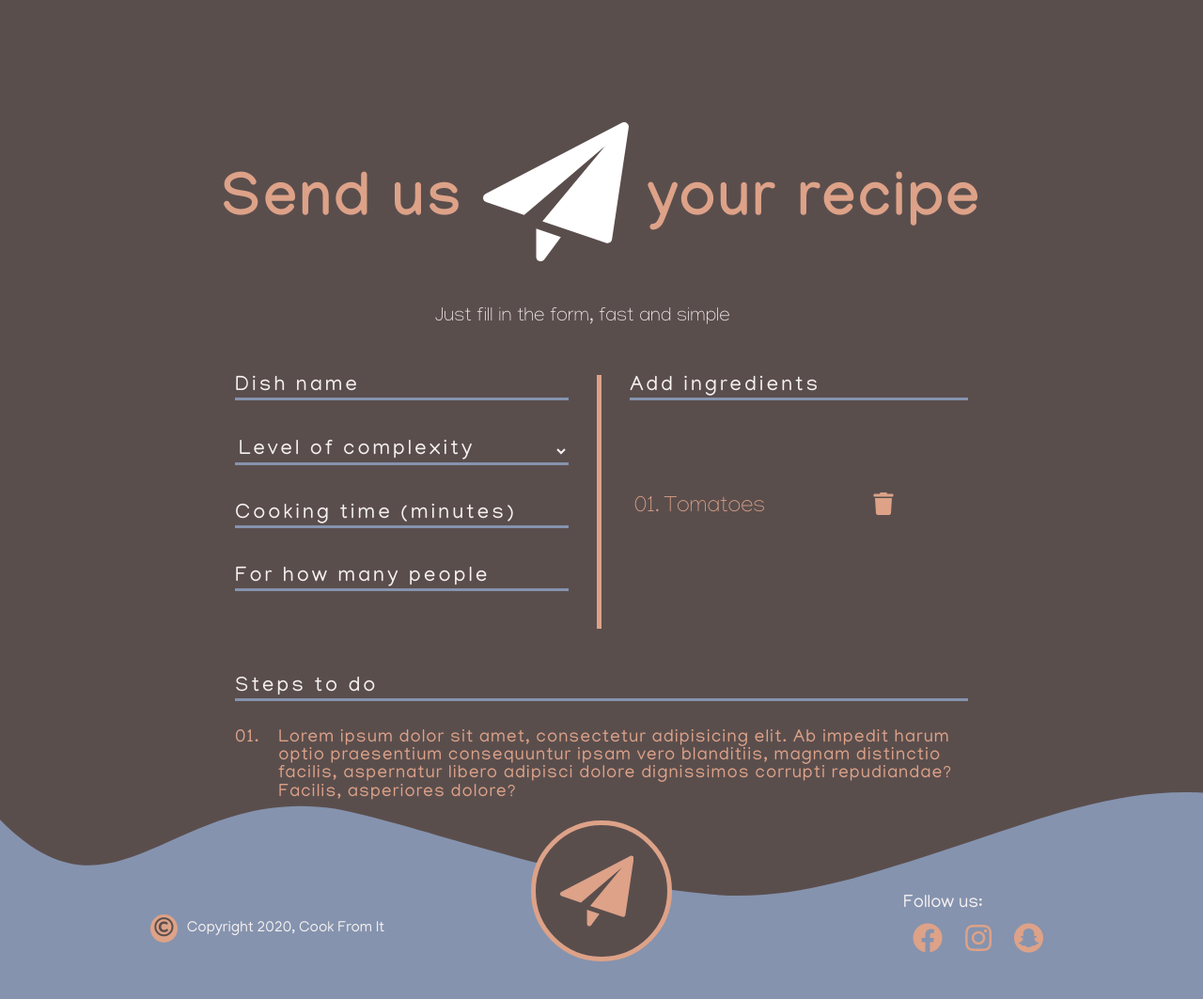
After one commit to explodgf/cookfromit, a PHP site: page /send_recipe.php in a window 1280 px wide. The commit adds this page. Shown: the whole page at 94% size. Run offline with PHP 8.4, Linux system fonts and the light colour scheme; some libraries are stand-ins or nearby versions.

Commit message:
Page send recipe style created

```diff
--- /dev/null
+++ b/css/sass/pages/_sendrecipe.scss
@@ -0,0 +1,221 @@
+.send-recipe-container {
+    width: 100%;
+    height: 100%;
+    margin: 0 auto !important;
+    padding-top: 110px !important;
+    .send-recipe {
+        .center-box {
+            margin: 0 auto !important;
+            height: auto;
+            width: 840px;
+            position: relative;
+            .title {
+                display: flex;
+                justify-content: center;
+                align-items: center;
+                h1 {
+                    font-size: 4em;
+                    text-align: center;
+                    font-family: 'Manjari', sans-serif;
+                    padding-bottom: 20px !important;
+                    color: #DDA288;
+                    letter-spacing: 3px;
+                }
+                img {
+                    margin-bottom: 50px !important;
+                    padding: 20px;
+                }
+            }
+            .subtitle {
+                display: flex;
+                justify-content: center;
+                align-items: center;
+                margin-top: -20px !important;
+                padding-right: 40px;
+                padding-bottom: 50px;
+                h2 {
+                    font-size: 1.3em;
+                    font-family: 'Manjari', sans-serif;
+                    font-weight: 100;
+                    color: #F5F1F1;
+                    flex-wrap: wrap;
+                }
+            }
+            form {
+                input[type="text"] {
+                    background: none;
+                    height: auto;
+                    width: 100%;
+                    margin-bottom: 40px;
+                    font-family: 'Manjari', sans-serif;
+                    font-size: 1.4em;
+                    letter-spacing: 3px;
+                    color: #F5F1F1;
+                    border: none;
+                    border-bottom: 3px solid #8593ae;
+                    outline: none;
+                    &::placeholder {
+                        color: #F5F1F1;
+                    }
+                }
+                .select {
+                    background: none;
+                    height: auto;
+                    width: 100%;
+                    margin-bottom:40px;
+                    font-family: 'Manjari', sans-serif;
+                    font-size: 1.4em;
+                    letter-spacing: 3px;
+                    color: #F5F1F1;
+                    border: none;
+                    border-bottom: 3px solid #8593ae;
+                    outline: none;
+                    & option {
+                        color: #8593ae;
+                        background: #DDA288;
+                        font-size: 0.9em;
+                        height: 40px;
+                    }
+                }
+                .form-box-top {
+                    height: auto;
+                    width: 100%;
+                    display: flex;
+                    .form-left, .form-right  {
+                        height: auto;
+                        width: 50%;
+                        padding: 0px 30px;
+                    }
+                    .form-left {
+                        border-right: 5px solid #DDA288;
+                    }
+                    .add-ingredients {
+                        width: 100%;
+                        height: auto;
+                        position: relative;
+                        .result {
+                            position: absolute;
+                            z-index: 999;
+                            top: 25px;
+                            left: 0;
+                            background: #8593ae;
+                            width: 100%;
+                            max-height: 80px;
+                            overflow-y: auto;
+                            p {
+                                margin: 0;
+                                padding: 10px;
+                                border-bottom: 1px solid #DDA288;
+                                border-top: none;
+                                cursor: pointer;
+                                font-family: 'Manjari', sans-serif;
+                                font-size: 1.2em;
+                                color: #F5F1F1;
+                                &:hover {
+                                    background: #DDA288;
+                                }
+                            }
+                        }
+                    }
+                    .ing-box {
+                        margin-top: 50px !important;
+                        height:auto;
+                        width: 100%;
+                        display: flex;
+                        flex-direction: column;
+                        justify-content: center;
+                        .ingredient {
+                            width: 80%;
+                            height: 50px;
+                            display: flex;
+                            justify-content: space-between;
+                            align-items: center;
+                            div {
+                                width: 50px;
+                                height: 100%;
+                                font-size: 1.5em;
+                                display: flex;
+                                justify-content: center;
+                                align-items: center;
+                                color: #DDA288;
+                                font-family: 'Manjari', sans-serif;
+                                font-weight: 100;
+                            }
+                            h2 {
+                                font-family: 'Manjari', sans-serif;
+                                font-weight: 100;
+                                color: #DDA288;
+                                font-size: 1.5em;
+                                width: 300px;
+                            }
+                            i {
+                                cursor: pointer;
+                                margin-bottom: 10px !important;
+                                &:hover {
+                                    transform: scale(1.2);
+                                    color: #8593ae;
+                                }
+                            }
+                        }
+                    }
+                }
+                .form-box-bottom {
+                    margin-top: 50px !important;
+                    position: relative;
+                    max-height: auto;
+                    width: 100%;
+                    padding: 0px 30px;
+                    .add-steps {
+                        margin-bottom: 10px;
+                    }
+                    .step-box {
+                        display: flex;
+                        width: 100%;
+                        height: auto;
+                        font-family: 'Manjari', sans-serif;
+                        font-size: 1.2em;
+                        letter-spacing: 1px;
+                        color: #DDA288;
+                        padding: 20px 0px;
+                        span {
+                            padding-right: 20px;
+                        }
+                    }
+                }
+                .button-box {
+                    height: auto;
+                    width: 100%;
+                    display: flex;
+                    justify-content: center;
+                    align-items: center;
+                    .submit-button {
+                        position: relative;
+                        z-index: 999;
+                        height: 150px;
+                        width: 150px;
+                        background: #5A4E4D;
+                        cursor: pointer;
+                        border-radius: 50%;
+                        border: 5px solid #DDA288;
+                        display: flex;
+                        justify-content: center;
+                        align-items: center;
+                        transition: 0.2s;
+                        margin-bottom: -80px;
+                        &:hover {
+                            transform: scale(1.1);
+                            svg {
+                                fill: #8593ae;
+                            }
+                            border-color: #8593ae;
+                        }
+                        svg {
+                            fill: #DDA288;
+                            margin-left: -10px;
+                        }
+                    }
+                }
+            }
+        }
+    }
+}
--- a/css/sass/styles.scss
+++ b/css/sass/styles.scss
@@ -13,3 +13,4 @@
 @import "pages/findrecipe";
 @import "pages/findtips";
 @import "pages/tipview";
+@import "pages/sendrecipe";
--- a/css/styles.css
+++ b/css/styles.css
@@ -1846,4 +1846,222 @@ li {
   fill: #8593ae;
 }
 
+.send-recipe-container {
+  width: 100%;
+  height: 100%;
+  margin: 0 auto !important;
+  padding-top: 110px !important;
+}
+.send-recipe-container .send-recipe .center-box {
+  margin: 0 auto !important;
+  height: auto;
+  width: 840px;
+  position: relative;
+}
+.send-recipe-container .send-recipe .center-box .title {
+  display: flex;
+  justify-content: center;
+  align-items: center;
+}
+.send-recipe-container .send-recipe .center-box .title h1 {
+  font-size: 4em;
+  text-align: center;
+  font-family: "Manjari", sans-serif;
+  padding-bottom: 20px !important;
+  color: #DDA288;
+  letter-spacing: 3px;
+}
+.send-recipe-container .send-recipe .center-box .title img {
+  margin-bottom: 50px !important;
+  padding: 20px;
+}
+.send-recipe-container .send-recipe .center-box .subtitle {
+  display: flex;
+  justify-content: center;
+  align-items: center;
+  margin-top: -20px !important;
+  padding-right: 40px;
+  padding-bottom: 50px;
+}
+.send-recipe-container .send-recipe .center-box .subtitle h2 {
+  font-size: 1.3em;
+  font-family: "Manjari", sans-serif;
+  font-weight: 100;
+  color: #F5F1F1;
+  flex-wrap: wrap;
+}
+.send-recipe-container .send-recipe .center-box form input[type=text] {
+  background: none;
+  height: auto;
+  width: 100%;
+  margin-bottom: 40px;
+  font-family: "Manjari", sans-serif;
+  font-size: 1.4em;
+  letter-spacing: 3px;
+  color: #F5F1F1;
+  border: none;
+  border-bottom: 3px solid #8593ae;
+  outline: none;
+}
+.send-recipe-container .send-recipe .center-box form input[type=text]::placeholder {
+  color: #F5F1F1;
+}
+.send-recipe-container .send-recipe .center-box form .select {
+  background: none;
+  height: auto;
+  width: 100%;
+  margin-bottom: 40px;
+  font-family: "Manjari", sans-serif;
+  font-size: 1.4em;
+  letter-spacing: 3px;
+  color: #F5F1F1;
+  border: none;
+  border-bottom: 3px solid #8593ae;
+  outline: none;
+}
+.send-recipe-container .send-recipe .center-box form .select option {
+  color: #8593ae;
+  background: #DDA288;
+  font-size: 0.9em;
+  height: 40px;
+}
+.send-recipe-container .send-recipe .center-box form .form-box-top {
+  height: auto;
+  width: 100%;
+  display: flex;
+}
+.send-recipe-container .send-recipe .center-box form .form-box-top .form-left, .send-recipe-container .send-recipe .center-box form .form-box-top .form-right {
+  height: auto;
+  width: 50%;
+  padding: 0px 30px;
+}
+.send-recipe-container .send-recipe .center-box form .form-box-top .form-left {
+  border-right: 5px solid #DDA288;
+}
+.send-recipe-container .send-recipe .center-box form .form-box-top .add-ingredients {
+  width: 100%;
+  height: auto;
+  position: relative;
+}
+.send-recipe-container .send-recipe .center-box form .form-box-top .add-ingredients .result {
+  position: absolute;
+  z-index: 999;
+  top: 25px;
+  left: 0;
+  background: #8593ae;
+  width: 100%;
+  max-height: 80px;
+  overflow-y: auto;
+}
+.send-recipe-container .send-recipe .center-box form .form-box-top .add-ingredients .result p {
+  margin: 0;
+  padding: 10px;
+  border-bottom: 1px solid #DDA288;
+  border-top: none;
+  cursor: pointer;
+  font-family: "Manjari", sans-serif;
+  font-size: 1.2em;
+  color: #F5F1F1;
+}
+.send-recipe-container .send-recipe .center-box form .form-box-top .add-ingredients .result p:hover {
+  background: #DDA288;
+}
+.send-recipe-container .send-recipe .center-box form .form-box-top .ing-box {
+  margin-top: 50px !important;
+  height: auto;
+  width: 100%;
+  display: flex;
+  flex-direction: column;
+  justify-content: center;
+}
+.send-recipe-container .send-recipe .center-box form .form-box-top .ing-box .ingredient {
+  width: 80%;
+  height: 50px;
+  display: flex;
+  justify-content: space-between;
+  align-items: center;
+}
+.send-recipe-container .send-recipe .center-box form .form-box-top .ing-box .ingredient div {
+  width: 50px;
+  height: 100%;
+  font-size: 1.5em;
+  display: flex;
+  justify-content: center;
+  align-items: center;
+  color: #DDA288;
+  font-family: "Manjari", sans-serif;
+  font-weight: 100;
+}
+.send-recipe-container .send-recipe .center-box form .form-box-top .ing-box .ingredient h2 {
+  font-family: "Manjari", sans-serif;
+  font-weight: 100;
+  color: #DDA288;
+  font-size: 1.5em;
+  width: 300px;
+}
+.send-recipe-container .send-recipe .center-box form .form-box-top .ing-box .ingredient i {
+  cursor: pointer;
+  margin-bottom: 10px !important;
+}
+.send-recipe-container .send-recipe .center-box form .form-box-top .ing-box .ingredient i:hover {
+  transform: scale(1.2);
+  color: #8593ae;
+}
+.send-recipe-container .send-recipe .center-box form .form-box-bottom {
+  margin-top: 50px !important;
+  position: relative;
+  max-height: auto;
+  width: 100%;
+  padding: 0px 30px;
+}
+.send-recipe-container .send-recipe .center-box form .form-box-bottom .add-steps {
+  margin-bottom: 10px;
+}
+.send-recipe-container .send-recipe .center-box form .form-box-bottom .step-box {
+  display: flex;
+  width: 100%;
+  height: auto;
+  font-family: "Manjari", sans-serif;
+  font-size: 1.2em;
+  letter-spacing: 1px;
+  color: #DDA288;
+  padding: 20px 0px;
+}
+.send-recipe-container .send-recipe .center-box form .form-box-bottom .step-box span {
+  padding-right: 20px;
+}
+.send-recipe-container .send-recipe .center-box form .button-box {
+  height: auto;
+  width: 100%;
+  display: flex;
+  justify-content: center;
+  align-items: center;
+}
+.send-recipe-container .send-recipe .center-box form .button-box .submit-button {
+  position: relative;
+  z-index: 999;
+  height: 150px;
+  width: 150px;
+  background: #5A4E4D;
+  cursor: pointer;
+  border-radius: 50%;
+  border: 5px solid #DDA288;
+  display: flex;
+  justify-content: center;
+  align-items: center;
+  transition: 0.2s;
+  margin-bottom: -80px;
+}
+.send-recipe-container .send-recipe .center-box form .button-box .submit-button:hover {
+  transform: scale(1.1);
+  border-color: #8593ae;
+}
+.send-recipe-container .send-recipe .center-box form .button-box .submit-button:hover svg {
+  fill: #8593ae;
+}
+.send-recipe-container .send-recipe .center-box form .button-box .submit-button svg {
+  fill: #DDA288;
+  margin-left: -10px;
+}
+
 /*# sourceMappingURL=styles.css.map */
--- /dev/null
+++ b/send_recipe.php
@@ -0,0 +1,7 @@
+<?php include_once 'config/init.php'; ?>
+
+<?php
+    $template = new Template('./templates/sendrecipe.php');
+
+    echo $template;
+?>
--- /dev/null
+++ b/templates/sendrecipe.php
@@ -0,0 +1,69 @@
+<?php include 'inc/header.php';?>
+<main class="main">
+    <div class="send-recipe-container">
+        <section class="send-recipe">
+            <div class="center-box">
+                <div class="title">
+                    <h1>Send us</h1>
+                        <img src="public/assets/communications-white.svg" alt="magnification-glass"/>
+                    <h1>your recipe</h1>
+                </div>
+                <div class="subtitle">
+                    <h2>Just fill in the form, fast and simple</h2>
+                </div>
+            </div>
+            <div class="center-box">
+                <form>
+                    <div class="form-box-top">
+                        <div class="form-left">
+                            <input type="text" autocomplete="off" placeholder="Dish name" />
+                            <select class="select">
+                                <option disabled selected>Level of complexity</option>
+                                <option>Easy</option>
+                                <option>Medium</option>
+                                <option>Hard</option>
+                            </select>
+                            <input type="text" autocomplete="off" placeholder="Cooking time (minutes)">
+                            <input type="text" autocomplete="off" placeholder="For how many people">
+                        </div>
+                        <div class="form-right">
+                            <div class="add-ingredients">
+                                <input type="text" autocomplete="off" placeholder="Add ingredients" />
+                                <div class="result" id="scroll">
+
+                                </div>
+                            </div>
+                            <div class="ing-box">
+                                <div class="ingredient">
+                                    <div>01.</div>
+                                    <h2>Tomatoes</h2>
+                                    <div class="trash"><i class="fas fa-trash"></i></div>
+                                </div>
+                            </div>
+                        </div>
+                    </div>
+                    <div class="form-box-bottom">
+                        <input type="text" autocomplete="off" placeholder="Steps to do" class="add-steps"/>
+                        <div class="step-box">
+                            <span>01.</span>
+                            <p>Lorem ipsum dolor sit amet, consectetur adipisicing elit. Ab impedit harum optio praesentium consequuntur ipsam vero blanditiis, magnam distinctio facilis, aspernatur libero adipisci dolore dignissimos corrupti repudiandae? Facilis, asperiores dolore?</p>
+                        </div>
+                    </div>
+                    <div class="button-box">
+                        <button class="submit-button" type="submit">
+                            <svg xmlns="http://www.w3.org/2000/svg" width="78.406" height="75.972" viewBox="0 0 58.406 55.972">
+                            <g id="communications" transform="translate(0 0)">
+                                <path id="Path_68" data-name="Path 68" class="cls-1" d="M8.75,17.612V28.9a1.824,1.824,0,0,0,3.3,1.08l6.6-8.985Z" transform="translate(12.544 25.248)"/>
+                                <path id="Path_69" data-name="Path 69" class="cls-1" d="M57.639.338a1.826,1.826,0,0,0-1.9-.131L.981,28.8a1.826,1.826,0,0,0,.253,3.346l15.222,5.2L48.873,9.632,23.788,39.855,49.3,48.574a1.868,1.868,0,0,0,.589.1,1.824,1.824,0,0,0,1.806-1.555L58.386,2.1A1.828,1.828,0,0,0,57.639.338Z" transform="translate(0 0)"/>
+                            </g>
+                            </svg>
+                        </button>
+                    </div>
+                </form>
+            </div>
+        </section>
+    </div>
+    <div class="wave"></div>
+</main>
+<?php include 'inc/footer.php';?>
+<script> </script> <!--BUG taransition fix for Chrome-->
```
Also changed, not shown: public/assets/communications-white.svg (added), 1 other file.
